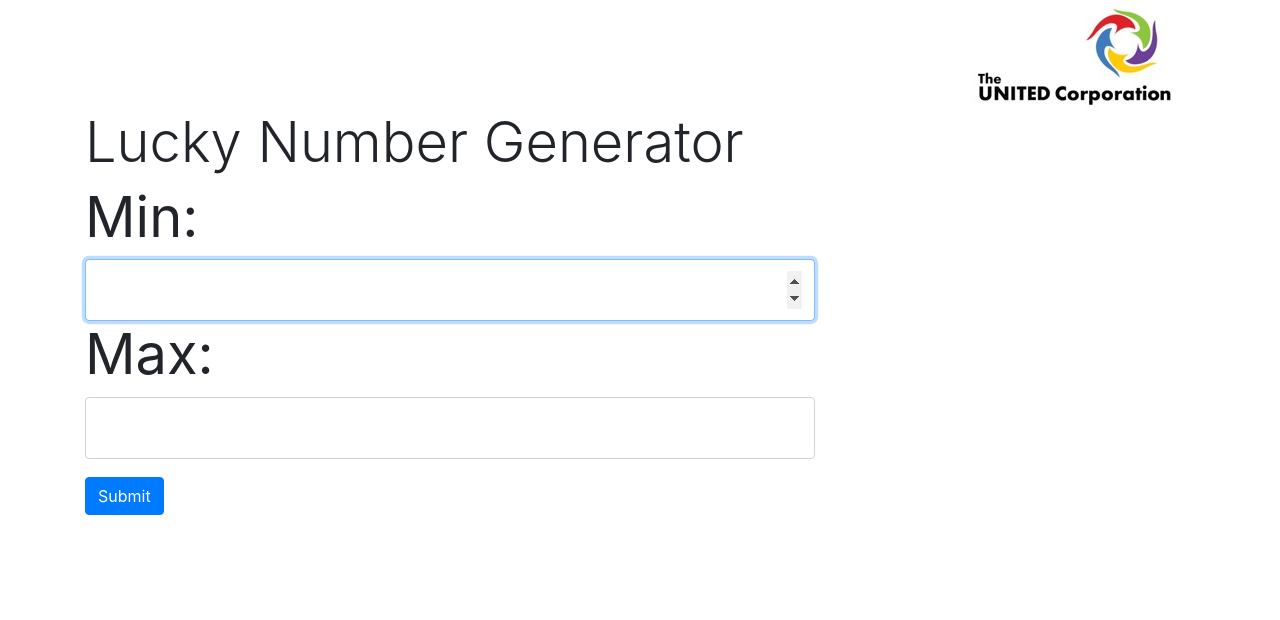
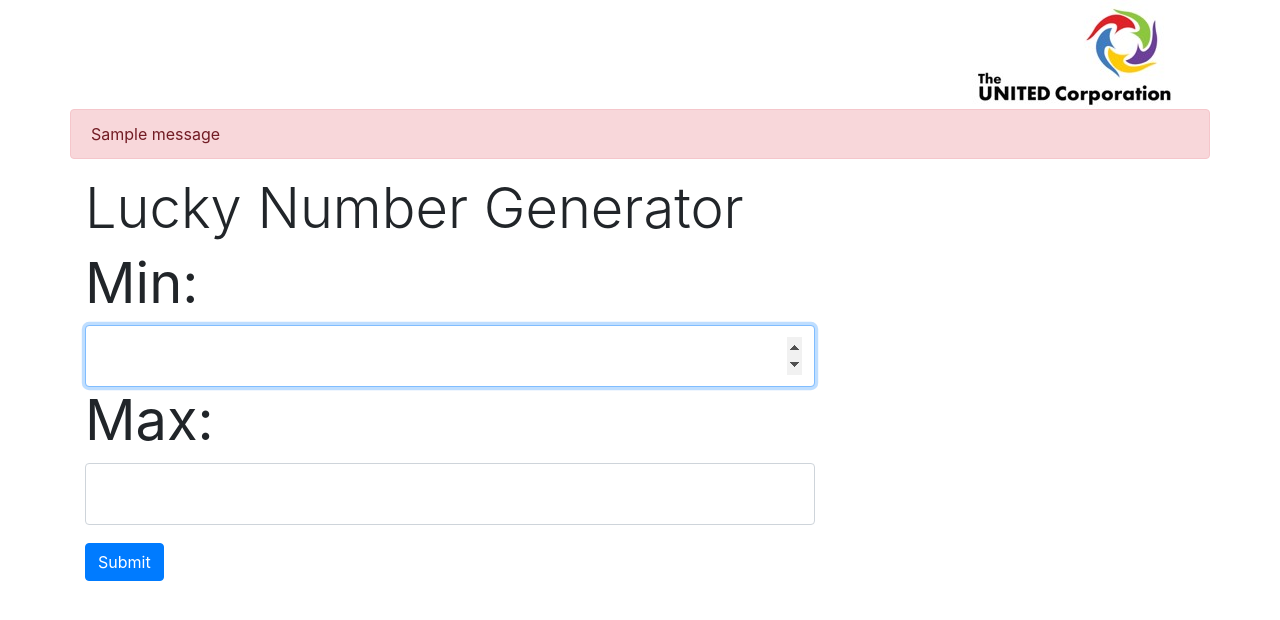
Before and after one commit to CayenneLow/LotteryPicker, a Flask app: page / in a window 1280 px wide. Shown: the top 620 px of the page. Run offline with Flask 2, Linux system fonts and the light colour scheme; one stand-in notice (Sample message) is shown; some libraries are stand-ins or nearby versions.

Commit message:
complete error handling

```diff
--- a/app.py
+++ b/app.py
@@ -1,5 +1,5 @@
 #!/usr/bin/env python
-from flask import Flask, redirect, render_template, request, session, url_for, send_from_directory
+from flask import Flask, flash, redirect, render_template, request, session, url_for, send_from_directory
 import random
 import os
 import datetime
@@ -10,18 +10,22 @@ app.secret_key='very-secret-123'
 
 @app.route('/', methods=['GET', 'POST'])
 def index():
+    # taking flash messages and putting it back
+    flashMessages = session.get("_flashes", None)
     session.clear()
+    if flashMessages is not None:
+        session['_flashes'] = flashMessages
     if request.method == 'POST':
         # initialize
         session['min'] = request.form['min']
         session['max'] = request.form['max']
         session['seen'] = []
         session['exhausted'] = False
-        return redirect(url_for('beforeRoll'))
+        return redirect(url_for('preRoll'))
     return render_template('index.html', error=None)
 
 @app.route('/preRoll/', methods=['GET', 'POST'])
-def beforeRoll():
+def preRoll():
     if session.get('min', None) is None:
         return redirect(url_for('index'))
     if request.method == 'POST':
@@ -42,8 +46,10 @@ def roll():
     try:
         newNumbers = RNG(min, max, nNum, seenList)
     except NegativeNNum as err:
+        flash('Only positive numbers are allowed')
         return redirect(url_for('preRoll'))
     except InvalidRange as err:
+        flash('Please input a valid min-max range')
         return redirect(url_for('index'))
 
     session['newNumbers'] = newNumbers
@@ -56,7 +62,7 @@ def display():
     try:
         if request.method == 'POST':
             if request.form['button'] == 'Again?':
-                return redirect(url_for('beforeRoll'))
+                return redirect(url_for('preRoll'))
             if request.form['button'] == 'View History':
                 return redirect(url_for('history'))
             else:
--- a/rng.py
+++ b/rng.py
@@ -1,4 +1,5 @@
 import random
+from errors import *
 
 def RNG(min, max, nNum, seen):
     checks(min,max,nNum)
@@ -30,6 +31,6 @@ def RNG(min, max, nNum, seen):
 def checks(min, max, nNum):
     # error handling
     if (nNum <= 0):
-        raise Exception("nNumbers must be greater than 0")
+        raise NegativeNNum("nNumbers must be greater than 0")
     if (max < min or min < 1):
-        raise Exception("Invalid Range")
+        raise InvalidRange("Invalid Range")
--- a/templates/base.html
+++ b/templates/base.html
@@ -10,12 +10,23 @@
   <body>
       <div class="container">
         {% block content %}
-            <div class ="row">
-                <div class="col-9"></div>
-                <div class="col-3">
-                    <a href="{{url_for('index')}}"><img class="logo" src="{{url_for('static', filename='TUCLogo.jpg')}}"/></a>
+        <div class ="row">
+          <div class="col-9"></div>
+          <div class="col-3">
+            <a href="{{url_for('index')}}"><img class="logo" src="{{url_for('static', filename='TUCLogo.jpg')}}"/></a>
+          </div>
+        </div>
+        {% with messages = get_flashed_messages() %}
+          {% if messages %}
+              <div class="row">
+                <div class="col alert alert-danger">
+                  {% for message in messages %}
+                    {{ message }}
+                  {% endfor %}
                 </div>
-            </div>
+              </div>
+          {% endif %}
+        {% endwith %}
         {% endblock %}
     </div>
   </body>
```
